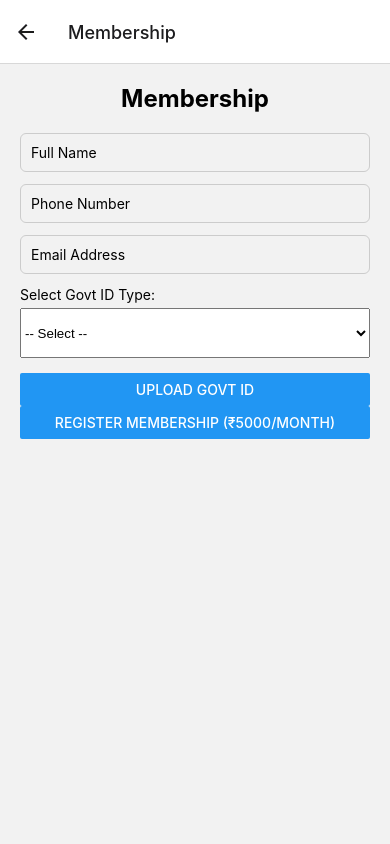
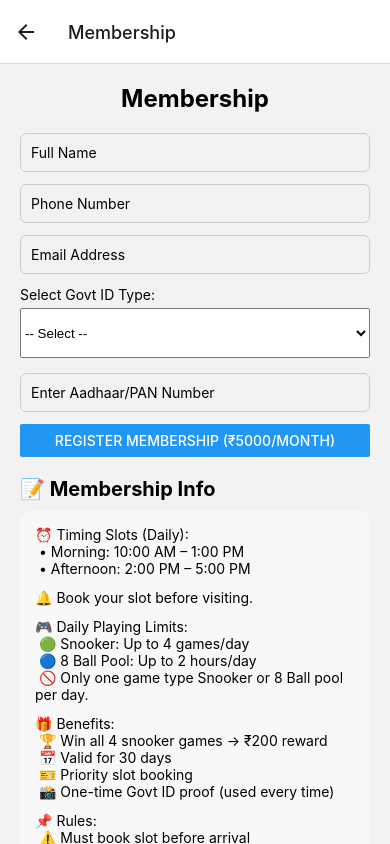
Before and after one commit to shaik4182/aj-snookers, a React Native app: screen /Membership in a window 390 px wide. Built offline with nearby package versions, Linux system fonts and the light colour scheme.

Commit message:
updated the screens

```diff
--- a/package.json
+++ b/package.json
@@ -10,8 +10,11 @@
     "web": "expo start --web"
   },
   "dependencies": {
-    "@react-native-async-storage/async-storage": "^1.24.0",
+    "@react-native-async-storage/async-storage": "^2.1.2",
     "@react-native-community/datetimepicker": "8.4.1",
+    "@react-native-firebase/app": "^22.4.0",
+    "@react-native-firebase/auth": "^22.4.0",
+    "@react-native-firebase/firestore": "^22.4.0",
     "@react-native-picker/picker": "^2.11.1",
     "@react-navigation/native": "^6.1.9",
     "@react-navigation/native-stack": "^6.9.17",
--- a/screens/MembershipScreen.js
+++ b/screens/MembershipScreen.js
@@ -1,17 +1,15 @@
 import React, { useState, useEffect } from 'react';
-import { View, Text, TextInput, Button, StyleSheet, Alert, Platform } from 'react-native';
+import { View, Text, TextInput, Button, StyleSheet, Alert, ScrollView } from 'react-native';
 import { Picker } from '@react-native-picker/picker';
-import * as DocumentPicker from 'expo-document-picker';
 import { getAuth } from 'firebase/auth';
 import { getFirestore, doc, getDoc, setDoc } from 'firebase/firestore';
-import { getStorage, ref, uploadBytes, getDownloadURL } from 'firebase/storage';
 
 export default function MembershipScreen() {
   const [name, setName] = useState('');
   const [phone, setPhone] = useState('');
   const [email, setEmail] = useState('');
   const [govtIdType, setGovtIdType] = useState('');
-  const [govtIdFile, setGovtIdFile] = useState(null);
+  const [aadhaarNumber, setAadhaarNumber] = useState('');
   const [membershipRegistered, setMembershipRegistered] = useState(false);
   const [remainingDays, setRemainingDays] = useState(0);
 
@@ -48,25 +46,9 @@ export default function MembershipScreen() {
     fetchMembershipStatus();
   }, []);
 
-  const handleDocumentUpload = async () => {
-    try {
-      const result = await DocumentPicker.getDocumentAsync({
-        type: '*/*',
-        copyToCacheDirectory: true,
-      });
-
-      if (result.assets && result.assets.length > 0) {
-        setGovtIdFile(result.assets[0]);
-        Alert.alert('Success', 'ID uploaded successfully!');
-      }
-    } catch (err) {
-      Alert.alert('Upload Error', err.message);
-    }
-  };
-
   const handleRegister = async () => {
-    if (!name || !phone || !email || !govtIdType || !govtIdFile) {
-      Alert.alert('Missing Info', 'Please fill all fields and upload your ID.');
+    if (!name || !phone || !email || !govtIdType || !aadhaarNumber) {
+      Alert.alert('Missing Info', 'Please fill all fields.');
       return;
     }
 
@@ -75,21 +57,13 @@ export default function MembershipScreen() {
       const user = auth.currentUser;
       if (!user) throw new Error('User not authenticated');
 
-      const storage = getStorage();
-      const storageRef = ref(storage, `govtIds/${user.uid}/${govtIdFile.name}`);
-      const response = await fetch(govtIdFile.uri);
-      const blob = await response.blob();
-
-      await uploadBytes(storageRef, blob);
-      const downloadURL = await getDownloadURL(storageRef);
-
       const db = getFirestore();
       await setDoc(doc(db, 'members', user.uid), {
         name,
         phone,
         email,
         govtIdType,
-        govtIdUrl: downloadURL,
+        aadhaarNumber,
         registeredAt: new Date().toISOString(),
       });
 
@@ -103,7 +77,7 @@ export default function MembershipScreen() {
   };
 
   return (
-    <View style={styles.container}>
+    <ScrollView contentContainerStyle={styles.container}>
       <Text style={styles.title}>Membership</Text>
 
       {membershipRegistered ? (
@@ -115,31 +89,74 @@ export default function MembershipScreen() {
           <TextInput style={styles.input} placeholder="Email Address" keyboardType="email-address" value={email} onChangeText={setEmail} />
 
           <Text style={styles.label}>Select Govt ID Type:</Text>
-          <Picker selectedValue={govtIdType} onValueChange={(itemValue) => setGovtIdType(itemValue)} style={styles.picker}>
+          <Picker selectedValue={govtIdType} onValueChange={setGovtIdType} style={styles.picker}>
             <Picker.Item label="-- Select --" value="" />
             <Picker.Item label="Aadhaar Card" value="aadhaar" />
             <Picker.Item label="PAN Card" value="pan" />
           </Picker>
 
-          {!govtIdFile ? (
-            <Button title="Upload Govt ID" onPress={handleDocumentUpload} />
-          ) : (
-            <Text style={styles.uploaded}>✅ ID Uploaded: {govtIdFile.name || 'File selected'}</Text>
-          )}
+          <TextInput
+            style={styles.input}
+            placeholder="Enter Aadhaar/PAN Number"
+            value={aadhaarNumber}
+            onChangeText={setAadhaarNumber}
+          />
 
           <Button title="Register Membership (₹5000/month)" onPress={handleRegister} />
         </>
       )}
-    </View>
+
+      <Text style={styles.noteTitle}>📝 Membership Info</Text>
+      <View style={styles.noteBox}>
+        <Text>⏰ Timing Slots (Daily):</Text>
+        <Text> • Morning: 10:00 AM – 1:00 PM</Text>
+        <Text> • Afternoon: 2:00 PM – 5:00 PM</Text>
+
+        <Text style={styles.spacer} />
+
+        <Text>🔔 Book your slot before visiting.</Text>
+
+        <Text style={styles.spacer} />
+
+        <Text>🎮 Daily Playing Limits:</Text>
+        <Text> 🟢 Snooker: Up to 4 games/day</Text>
+        <Text> 🔵 8 Ball Pool: Up to 2 hours/day</Text>
+        <Text> 🚫 Only one game type Snooker or 8 Ball pool per day.</Text>
+
+        <Text style={styles.spacer} />
+
+        <Text>🎁 Benefits:</Text>
+        <Text> 🏆 Win all 4 snooker games → ₹200 reward</Text>
+        <Text> 📅 Valid for 30 days</Text>
+        <Text> 🎫 Priority slot booking</Text>
+        <Text> 📸 One-time Govt ID proof (used every time)</Text>
+
+        <Text style={styles.spacer} />
+
+        <Text>📌 Rules:</Text>
+        <Text> ⚠️ Must book slot before arrival</Text>
+        <Text> 🚷 No carry forward of unused time</Text>
+        <Text> 👤 Membership is non-transferable</Text>
+        <Text> 🔄 Re-register after 30 days</Text>
+
+        <Text style={styles.spacer} />
+
+        <Text>✅ Extra Suggestions (Optional):</Text>
+        <Text> 📅 Weekend bonus hour if no crowd</Text>
+        <Text> 📸 Weekly leaderboard (top players)</Text>
+      </View>
+    </ScrollView>
   );
 }
 
 const styles = StyleSheet.create({
-  container: { flex: 1, padding: 20 },
+  container: { padding: 20 },
   title: { fontSize: 24, fontWeight: 'bold', textAlign: 'center', marginBottom: 20 },
   input: { borderWidth: 1, borderColor: '#ccc', padding: 10, marginBottom: 12, borderRadius: 6 },
   picker: { height: 50, width: '100%', marginBottom: 15 },
   label: { marginBottom: 5 },
-  uploaded: { marginVertical: 10, color: 'green' },
-  successText: { marginTop: 20, color: 'blue', fontWeight: 'bold', fontSize: 16 },
+  successText: { marginVertical: 20, color: 'green', fontWeight: 'bold', fontSize: 16 },
+  noteTitle: { fontSize: 20, fontWeight: 'bold', marginTop: 20, marginBottom: 10 },
+  noteBox: { backgroundColor: '#f8f8f8', padding: 15, borderRadius: 10 },
+  spacer: { marginVertical: 6 }
 });
--- a/screens/QuickGameScreen.js
+++ b/screens/QuickGameScreen.js
@@ -1,46 +1,29 @@
 import React, { useState } from 'react';
-import { View, Text, Button, StyleSheet, TextInput, Alert } from 'react-native';
+import { View, Text, Button, StyleSheet, Alert } from 'react-native';
+import { Picker } from '@react-native-picker/picker';
 
 const QuickGame = () => {
-  const [name, setName] = useState('');
-  const [phone, setPhone] = useState('');
   const [selectedGame, setSelectedGame] = useState('');
+  const [selectedSlot, setSelectedSlot] = useState('');
 
   const handleBooking = () => {
-    if (!name || !phone || !selectedGame) {
-      Alert.alert('Error', 'Please fill all fields and select a game.');
+    if (!selectedGame || !selectedSlot) {
+      Alert.alert('Error', 'Please select both game and time slot.');
       return;
     }
 
     Alert.alert(
       'Booking Confirmed',
-      `Name: ${name}\nPhone: ${phone}\nGame: ${selectedGame}\nAmount: ₹${selectedGame === 'Snooker' ? '80' : '120'}`
+      `Game: ${selectedGame}\nSlot: ${selectedSlot}\nAmount: ₹${selectedGame === 'Snooker' ? '80' : '120'}`
     );
 
-    // Here you can later integrate Firebase Firestore to store bookings
-    setName('');
-    setPhone('');
     setSelectedGame('');
+    setSelectedSlot('');
   };
 
   return (
     <View style={styles.container}>
       <Text style={styles.title}>Quick Game Booking</Text>
-
-      <TextInput
-        style={styles.input}
-        placeholder="Enter your name"
-        value={name}
-        onChangeText={setName}
-      />
-
-      <TextInput
-        style={styles.input}
-        placeholder="Enter mobile number"
-        value={phone}
-        onChangeText={setPhone}
-        keyboardType="phone-pad"
-      />
 
       <Text style={styles.label}>Select Game:</Text>
       <View style={styles.buttonGroup}>
@@ -55,6 +38,23 @@ const QuickGame = () => {
           onPress={() => setSelectedGame('8 Ball Pool')}
           color={selectedGame === '8 Ball Pool' ? '#4CAF50' : undefined}
         />
+      </View>
+
+      <Text style={styles.label}>Select Time Slot:</Text>
+      <View style={styles.pickerContainer}>
+        <Picker
+          selectedValue={selectedSlot}
+          onValueChange={(itemValue) => setSelectedSlot(itemValue)}
+        >
+          <Picker.Item label="-- Select Slot --" value="" />
+          <Picker.Item label="10:00 AM - 11:00 AM" value="10:00 AM - 11:00 AM" />
+          <Picker.Item label="11:00 AM - 12:00 PM" value="11:00 AM - 12:00 PM" />
+          <Picker.Item label="12:00 PM - 1:00 PM" value="12:00 PM - 1:00 PM" />
+          <Picker.Item label="4:00 PM - 5:00 PM" value="4:00 PM - 5:00 PM" />
+          <Picker.Item label="6:00 PM - 7:00 PM" value="6:00 PM - 7:00 PM" />
+          <Picker.Item label="8:00 PM - 9:00 PM" value="8:00 PM - 9:00 PM" />
+          <Picker.Item label="9:00 PM - 10:00 PM" value="9:00 PM - 10:00 PM" />
+        </Picker>
       </View>
 
       <View style={{ marginTop: 30 }}>
@@ -78,13 +78,6 @@ const styles = StyleSheet.create({
     marginBottom: 20,
     textAlign: 'center',
   },
-  input: {
-    borderWidth: 1,
-    borderColor: '#999',
-    borderRadius: 6,
-    padding: 10,
-    marginBottom: 15,
-  },
   label: {
     fontSize: 16,
     marginBottom: 10,
@@ -92,4 +85,10 @@ const styles = StyleSheet.create({
   buttonGroup: {
     marginBottom: 20,
   },
+  pickerContainer: {
+    borderWidth: 1,
+    borderColor: '#999',
+    borderRadius: 6,
+    marginBottom: 15,
+  },
 });
```
